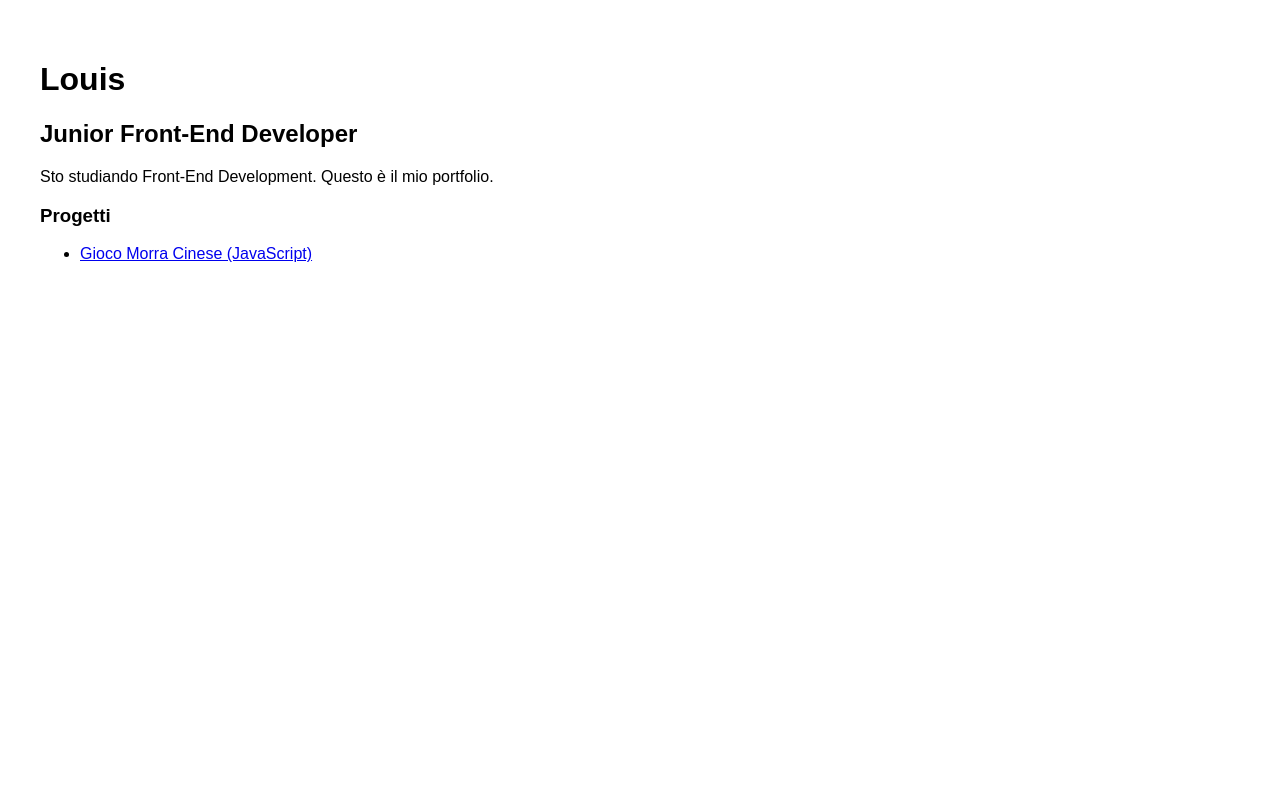
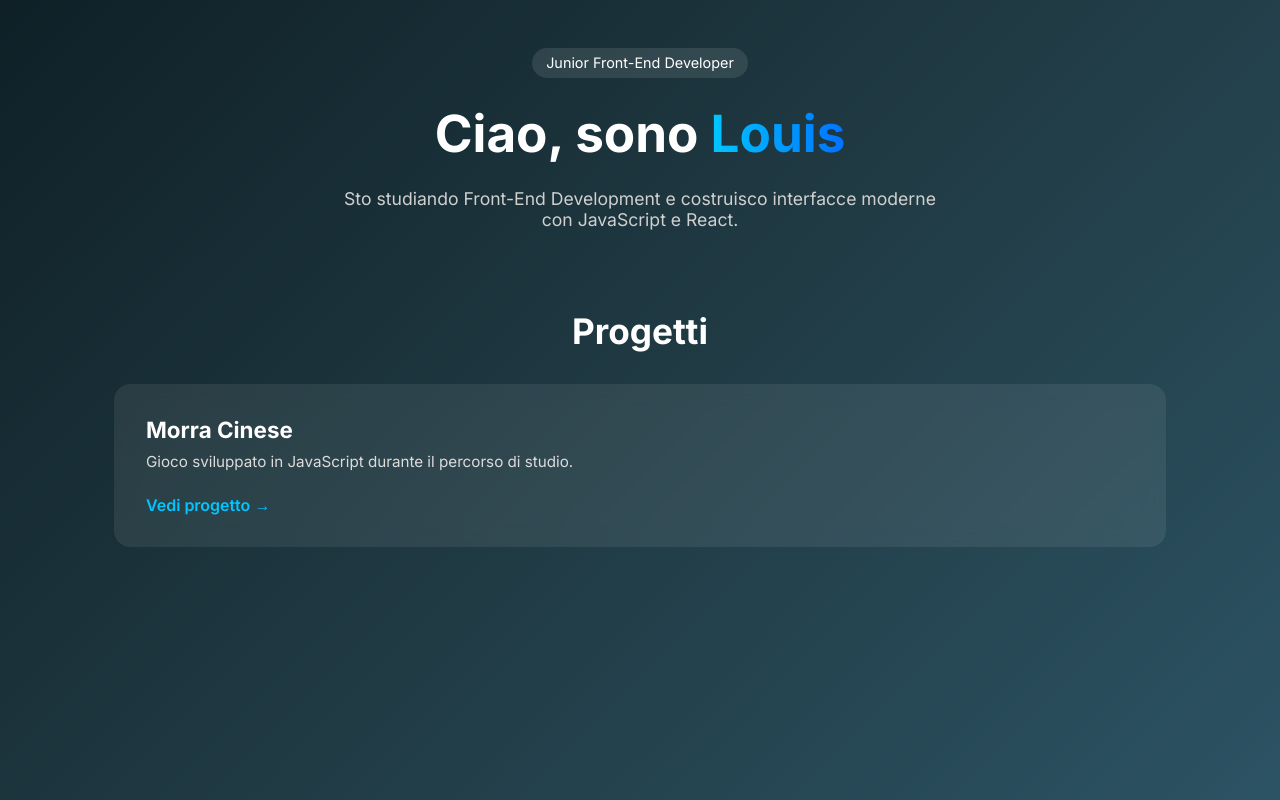
Before and after one commit to jeanlouisbarcebal-ops/portfolio-louis, a React (Vite) app: page / in a window 1280 px wide. Built offline with nearby package versions, Linux system fonts and the light colour scheme.

Commit message:
modern portfolio design

```diff
--- a/src/App.jsx
+++ b/src/App.jsx
@@ -1,25 +1,38 @@
+import "./index.css";
+
 function App() {
   return (
-    <div style={{ padding: "2rem", fontFamily: "Arial" }}>
-      <h1>Louis</h1>
-      <h2>Junior Front-End Developer</h2>
+    <div className="page">
+      <header className="hero">
+        <span className="badge">Junior Front-End Developer</span>
+        <h1>
+          Ciao, sono <span>Louis</span>
+        </h1>
+        <p>
+          Sto studiando Front-End Development e costruisco interfacce moderne con
+          JavaScript e React.
+        </p>
+      </header>
 
+      <section className="projects">
+        <h2>Progetti</h2>
+
+        <div className="projects-grid">
+          <div className="project-card">
+            <h3>Morra Cinese</h3>
             <p>
-        Sto studiando Front-End Development. Questo è il mio portfolio.
+              Gioco sviluppato in JavaScript durante il percorso di studio.
             </p>
-
-      <h3>Progetti</h3>
-      <ul>
-        <li>
             <a
               href="https://jeanlouisbarcebal-ops.github.io/morra-cinese/"
               target="_blank"
               rel="noreferrer"
             >
-            Gioco Morra Cinese (JavaScript)
+              Vedi progetto →
             </a>
-        </li>
-      </ul>
+          </div>
+        </div>
+      </section>
     </div>
   );
 }
--- a/src/index.css
+++ b/src/index.css
@@ -1,11 +1,105 @@
+@import url("https://fonts.googleapis.com/css2?family=Inter:wght@400;600;700&display=swap");
+
 * {
+  box-sizing: border-box;
   margin: 0;
   padding: 0;
-  box-sizing: border-box;
 }
 
 body {
-  font-family: Arial, Helvetica, sans-serif;
-  background-color: #0f172a;
-  color: white;
+  font-family: "Inter", sans-serif;
+  background: linear-gradient(135deg, #0f2027, #203a43, #2c5364);
+  color: #ffffff;
+  min-height: 100vh;
 }
+
+.page {
+  max-width: 1100px;
+  margin: 0 auto;
+  padding: 3rem 1.5rem;
+}
+
+.hero {
+  text-align: center;
+  margin-bottom: 5rem;
+}
+
+.badge {
+  display: inline-block;
+  background: rgba(255, 255, 255, 0.1);
+  padding: 0.4rem 0.9rem;
+  border-radius: 999px;
+  font-size: 0.9rem;
+  margin-bottom: 1.5rem;
+}
+
+.hero h1 {
+  font-size: 3.2rem;
+  font-weight: 700;
+}
+
+.hero h1 span {
+  background: linear-gradient(90deg, #00c6ff, #0072ff);
+  -webkit-background-clip: text;
+  -webkit-text-fill-color: transparent;
+}
+
+.hero p {
+  max-width: 600px;
+  margin: 1.5rem auto 0;
+  font-size: 1.1rem;
+  color: #d0d0d0;
+}
+
+.projects h2 {
+  font-size: 2.2rem;
+  margin-bottom: 2rem;
+  text-align: center;
+}
+
+.projects-grid {
+  display: grid;
+  grid-template-columns: repeat(auto-fit, minmax(260px, 1fr));
+  gap: 2rem;
+}
+
+.project-card {
+  background: rgba(255, 255, 255, 0.08);
+  backdrop-filter: blur(10px);
+  border-radius: 16px;
+  padding: 2rem;
+  transition: transform 0.3s ease, box-shadow 0.3s ease;
+}
+
+.project-card:hover {
+  transform: translateY(-8px);
+  box-shadow: 0 20px 40px rgba(0, 0, 0, 0.4);
+}
+
+.project-card h3 {
+  font-size: 1.4rem;
+  margin-bottom: 0.6rem;
+}
+
+.project-card p {
+  font-size: 0.95rem;
+  color: #dcdcdc;
+  margin-bottom: 1.5rem;
+}
+
+.project-card a {
+  color: #00c6ff;
+  font-weight: 600;
+  text-decoration: none;
+}
+
+.project-card a:hover {
+  text-decoration: underline;
+}
+
+/* Mobile */
+@media (max-width: 600px) {
+  .hero h1 {
+    font-size: 2.4rem;
+  }
+}
```
Also changed, not shown: 4 other files (tests, documents, lock files or other folders). Lines whose indentation alone changed are shown as unchanged.
